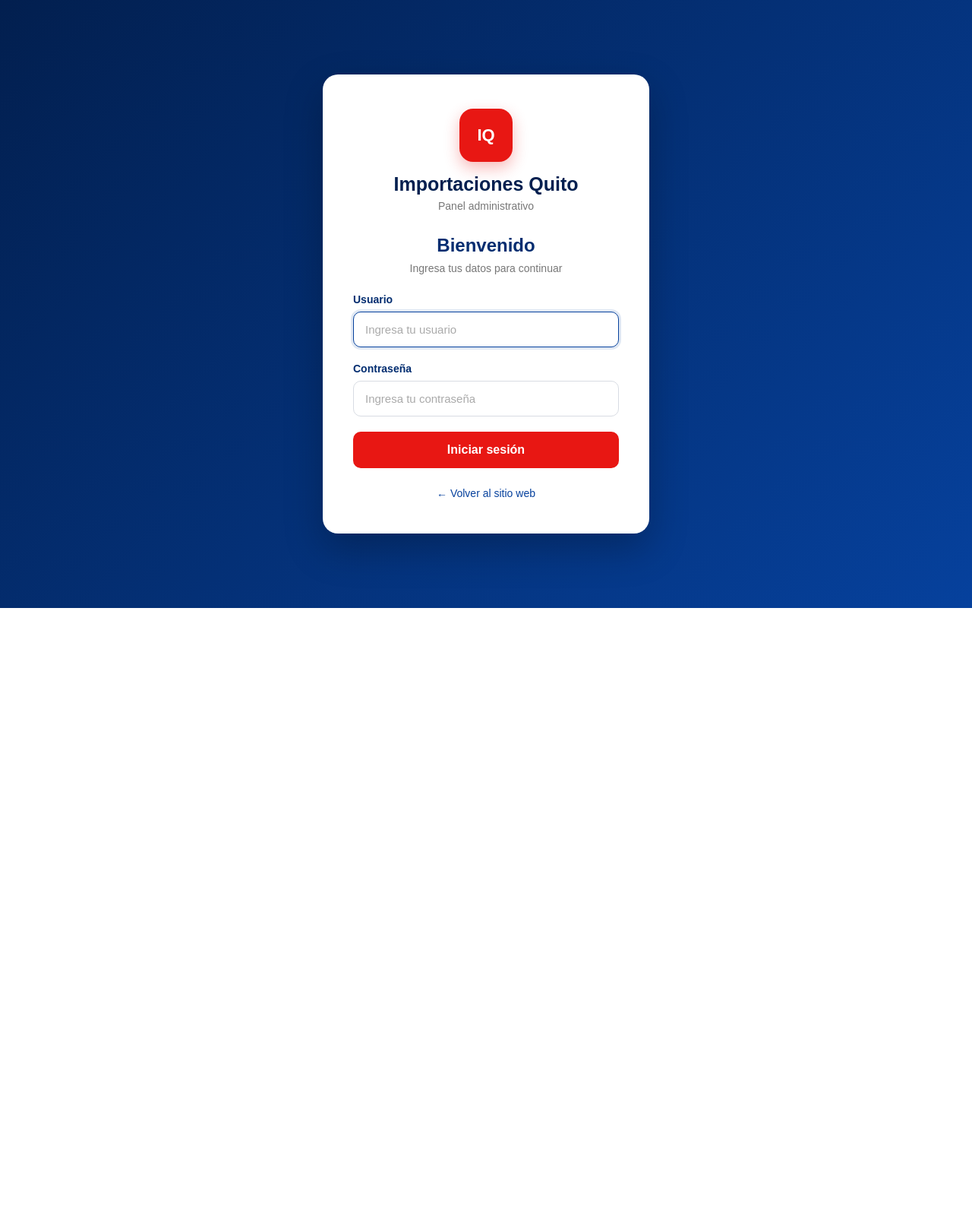
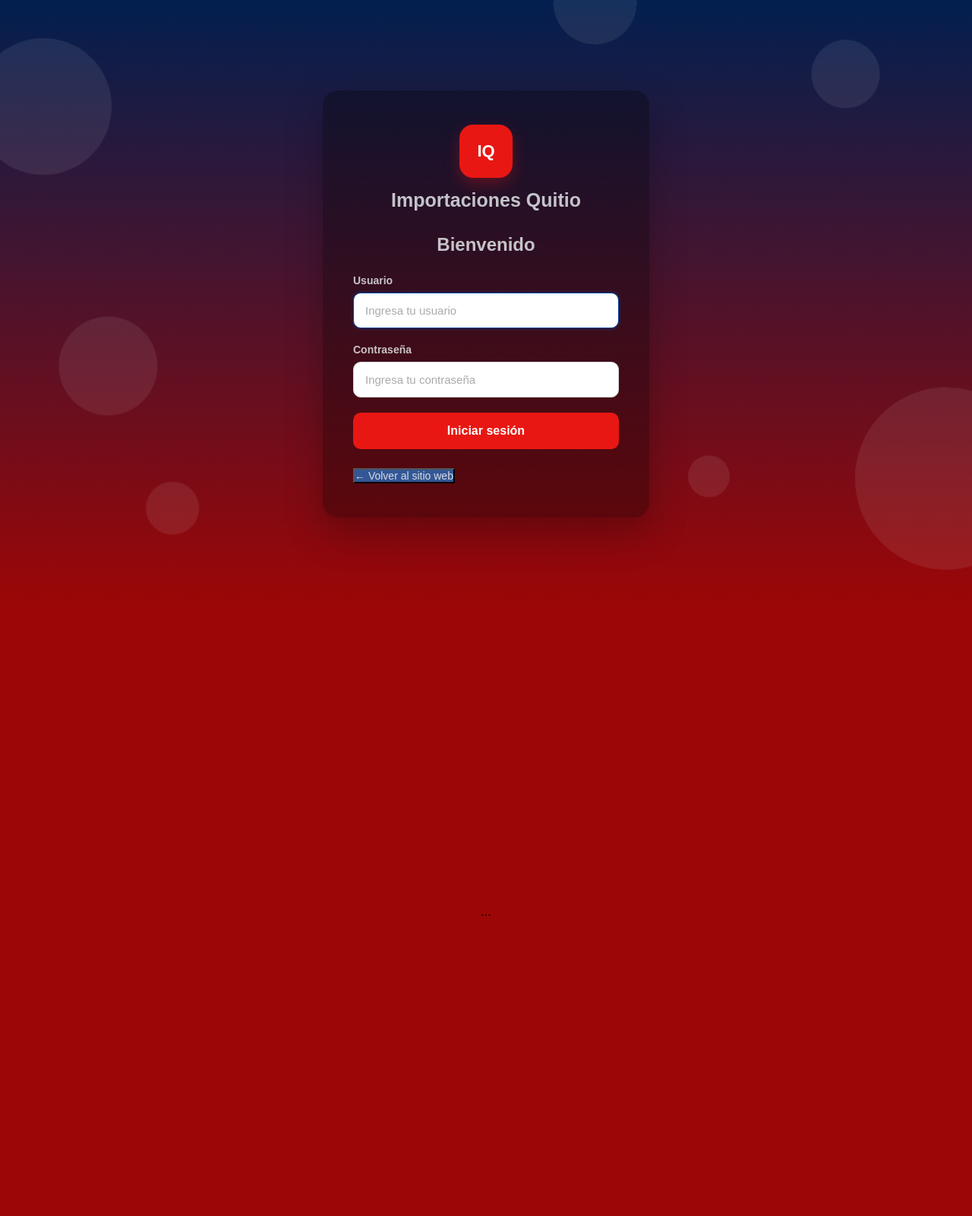
Before and after one commit to fershyNamu/importadoraquitio, a Django app: template templates/admin/login.html in a window 1280 px wide. Shown: the whole page at 76% size. Before the commit the page ends 800 px from the top, so only its background shows below. Run offline with Django 5.2, Linux system fonts and the light colour scheme; the template is opened without the code that fills it, so the values that code supplies are empty.

Commit message:
Le dimos estilo al login

```diff
--- a/css/admin-login.css
+++ b/css/admin-login.css
@@ -6,40 +6,35 @@
 
 body {
     font-family: Arial, Helvetica, sans-serif;
-    background: linear-gradient(135deg, #021f4f, #06419d);
+    background: linear-gradient(
+        180deg,
+        #021f4f,
+        #9d0606,
+        #9d0606);
     min-height: 100vh;
 }
-
 
 /* CONTENEDOR */
 
 .login-container {
     min-height: 100vh;
-
     display: flex;
     justify-content: center;
     align-items: center;
-
     padding: 30px;
 }
-
 
 /* TARJETA */
 
 .login-card {
     width: 100%;
     max-width: 430px;
-
-    background: #ffffff;
-
+    background: #00000050;
     padding: 45px 40px;
-
     border-radius: 20px;
-
     box-shadow:
         0 20px 50px rgba(0, 0, 0, 0.25);
 }
-
 
 /* MARCA */
 
@@ -52,38 +47,27 @@ body {
 .brand-icon {
     width: 70px;
     height: 70px;
-
     margin: 0 auto 15px;
-
     display: flex;
     align-items: center;
     justify-content: center;
-
     border-radius: 18px;
-
     background: #e81713;
-
     color: #ffffff;
-
     font-size: 22px;
     font-weight: bold;
-
     box-shadow: 0 8px 20px rgba(232, 23, 19, 0.3);
 }
 
-
 .brand h1 {
-    color: #021f4f;
-
+    color: #e3e5e9d7;
     font-size: 25px;
-
     margin-bottom: 6px;
 }
 
 
 .brand p {
-    color: #777;
-
+    color: #e3e5e9d7;
     font-size: 14px;
 }
 
@@ -92,26 +76,20 @@ body {
 
 .welcome {
     text-align: center;
-
     margin-bottom: 25px;
 }
 
 
 .welcome h2 {
-    color: #032d70;
-
+    color: #e3e5e9d7;
     font-size: 24px;
-
     margin-bottom: 8px;
 }
 
-
 .welcome p {
-    color: #777;
-
+    color: #e3e5e9d7;
     font-size: 14px;
 }
-
 
 /* INPUTS */
 
@@ -122,124 +100,78 @@ body {
 
 .input-group label {
     display: block;
-
     margin-bottom: 8px;
-
-    color: #032d70;
-
+    color: #e3e5e9d7;
     font-size: 14px;
-
     font-weight: 600;
 }
 
-
 .input-group input {
     width: 100%;
-
     padding: 14px 15px;
-
     border: 1px solid #d8dce3;
-
     border-radius: 10px;
-
     font-size: 15px;
-
     outline: none;
-
     transition: 0.3s;
 }
 
-
 .input-group input:focus {
     border-color: #06419d;
-
     box-shadow:
         0 0 0 3px rgba(6, 65, 157, 0.12);
 }
-
 
 .input-group input::placeholder {
     color: #aaa;
 }
 
-
 /* ERROR */
 
 .error-message {
-    background: #fff1f0;
-
-    color: #c5100d;
-
-    border: 1px solid #f4c2c0;
-
+    background: #0707074f;
+    color: #f0d3d2;
+    border: 1px solid #000000aa;
     padding: 12px;
-
     border-radius: 9px;
-
     margin-bottom: 20px;
-
     text-align: center;
-
     font-size: 14px;
 }
-
 
 /* BOTÓN */
 
 .login-button {
     width: 100%;
-
     border: none;
-
     padding: 15px;
-
     border-radius: 10px;
-
     background: #e81713;
-
-    color: white;
-
+    color: rgb(255, 255, 255);
     font-size: 16px;
-
     font-weight: bold;
-
     cursor: pointer;
-
     transition: 0.3s;
 }
 
-
 .login-button:hover {
     background: #c5100d;
-
     transform: translateY(-2px);
-
     box-shadow:
         0 8px 18px rgba(232, 23, 19, 0.25);
 }
 
-
 /* VOLVER */
 
 .back-link {
+    background: #335796;
     display: block;
-
     text-align: center;
-
     margin-top: 25px;
-
-    color: #06419d;
-
+    color: #d8dce2;
     text-decoration: none;
-
     font-size: 14px;
 }
-
-
-.back-link:hover {
-    text-decoration: underline;
-}
-
 
 /* RESPONSIVE */
 
@@ -258,3 +190,96 @@ body {
     }
 
 }
+
+/* CÍRCULOS FLOTANTES */
+
+.floating-circles {
+    position: fixed;
+    inset: 0;
+    overflow: hidden;
+    pointer-events: none;
+    z-index: 0;
+}
+
+.floating-circles span {
+    position: absolute;
+    display: block;
+    border-radius: 50%;
+    background: rgba(255, 255, 255, 0.08);
+    animation: floatCircle 18s infinite ease-in-out;
+}
+
+/* POSICIONES */
+
+.floating-circles span:nth-child(1) {
+    width: 180px;
+    height: 180px;
+    left: -50px;
+    top: 10%;
+}
+
+.floating-circles span:nth-child(2) {
+    width: 90px;
+    height: 90px;
+    right: 10%;
+    top: 8%;
+    animation-delay: 3s;
+}
+
+.floating-circles span:nth-child(3) {
+    width: 240px;
+    height: 240px;
+    right: -80px;
+    bottom: 5%;
+    animation-delay: -8s;
+}
+
+.floating-circles span:nth-child(4) {
+    width: 70px;
+    height: 70px;
+    left: 15%;
+    bottom: 12%;
+    animation-delay: -12s;
+}
+
+.floating-circles span:nth-child(5) {
+    width: 130px;
+    height: 130px;
+    left: 5%;
+    top: 55%;
+    animation-delay: -6s;
+}
+
+.floating-circles span:nth-child(6) {
+    width: 55px;
+    height: 55px;
+    right: 25%;
+    bottom: 18%;
+    animation-delay: -10s;
+}
+
+.floating-circles span:nth-child(7) {
+    width: 110px;
+    height: 110px;
+    right: 35%;
+    top: -40px;
+    animation-delay: 3s;
+}
+
+/* ANIMACIÓN */
+
+@keyframes floatCircle {
+
+    0% {
+        transform: translateY(0) translateX(0) rotate(0deg);
+    }
+
+    50% {
+        transform: translateY(-35px) translateX(20px) rotate(10deg);
+    }
+
+    100% {
+        transform: translateY(0) translateX(0) rotate(0deg);
+    }
+
+}
--- a/templates/admin/login.html
+++ b/templates/admin/login.html
@@ -6,7 +6,7 @@
     <meta charset="UTF-8">
     <meta name="viewport" content="width=device-width, initial-scale=1.0">
 
-    <title>Iniciar sesión | Importaciones Quito</title>
+    <title>Iniciar sesión | Importaciones Quitio</title>
 
     <link rel="stylesheet" href="{% static 'admin-login.css' %}">
 </head>
@@ -20,17 +20,13 @@
             <!-- LOGO / MARCA -->
             <div class="brand">
                 <div class="brand-icon">IQ</div>
-
-                <h1>Importaciones Quito</h1>
-
-                <p>Panel administrativo</p>
+                <h1>Importaciones Quitio</h1>
             </div>
 
 
             <!-- MENSAJE -->
             <div class="welcome">
                 <h2>Bienvenido</h2>
-                <p>Ingresa tus datos para continuar</p>
             </div>
 
 
@@ -98,13 +94,28 @@
 
 
             <!-- VOLVER -->
-            <a href="/" class="back-link">
+            <button class="back-link" onclick="window.location.href='/'">
                 ← Volver al sitio web
-            </a>
+            </button>
 
         </section>
 
     </main>
 
 </body>
+
+<div class="floating-circles">
+    <span></span>
+    <span></span>
+    <span></span>
+    <span></span>
+    <span></span>
+    <span></span>
+    <span></span>
+</div>
+
+    <main class="login-container">
+        ...
+    </main>
+
 </html>
```
Also changed, not shown: db.sqlite3.
